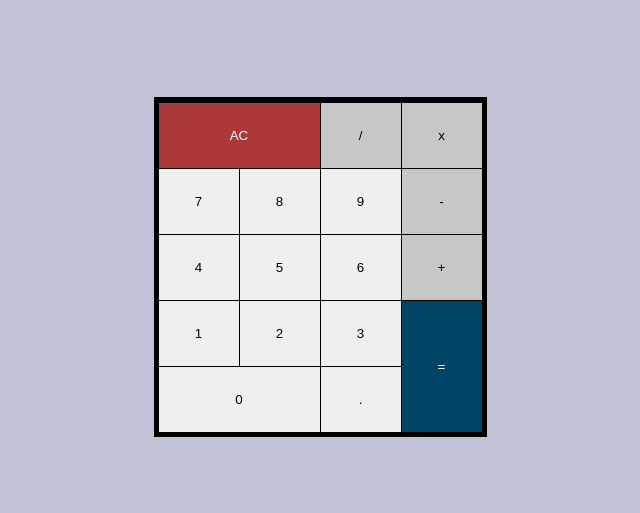
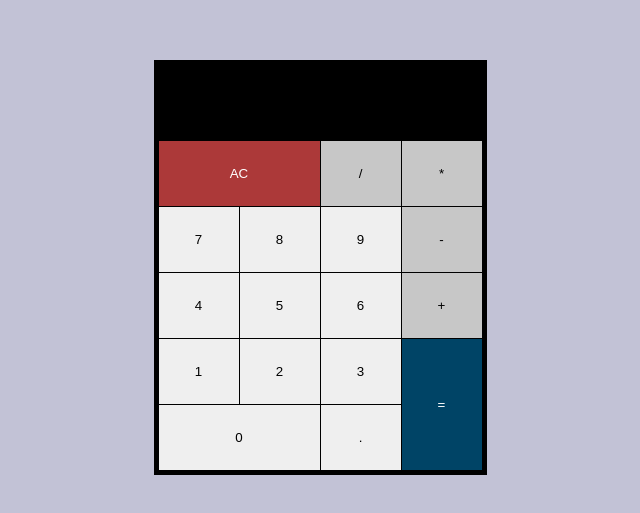
Before and after one commit to sa-pardo/js-calculator, a React (Create React App) app: page / in a window 1280 px wide. Shown: the part 133-646 px from the top of the page, without its empty margins (320-960 px from the left). Built offline with nearby package versions, Linux system fonts and the light colour scheme.

Commit message:
implements click handler and buttons functionality

```diff
--- a/src/App.js
+++ b/src/App.js
@@ -1,19 +1,56 @@
-import React from 'react'
+import React, { useState } from "react";
 
-function App() {
+export default function App() {
+  const [input, setInput] = useState("");
+
+  const handleClick = (e) => {
+    switch (e.target.textContent) {
+      case "=":
+        // eslint-disable-next-line no-eval
+        setInput(eval(input.replace(/([+\-/*])([+\-/*]*)([+/*])/g,"$3")));
+        break;
+      case "AC":
+        setInput("0");
+        break;
+      case ".":
+        let terms = input.split(/[+\-/*]/g);
+        if (!terms.pop().includes(".")) {
+          setInput(input + e.target.textContent);
+        }
+        break;
+      default:
+        if (input === "0") {
+          setInput(e.target.textContent);
+        } else {
+          setInput(input + e.target.textContent);
+        }
+        break;
+    }
+  };
+
   return (
     <div className="App">
+      <div id="display">{input}</div>
       {buttons.map((button) => {
-        return <Button id={button.id} value={button.value}/>;
+        return (
+          <Button
+            key={button.id}
+            id={button.id}
+            value={button.value}
+            handleClick={handleClick}
+          />
+        );
       })}
     </div>
   );
 }
 
-export default App;
-
 const Button = (props) => {
-return <button id={props.id}>{props.value}</button>;
+  return (
+    <button id={props.id} onClick={props.handleClick}>
+      {props.value}
+    </button>
+  );
 };
 
 const buttons = [
@@ -89,7 +126,7 @@ const buttons = [
   },
   {
     id: "multiply",
-    value: "x",
+    value: "*",
     color: "",
   },
   {
```
